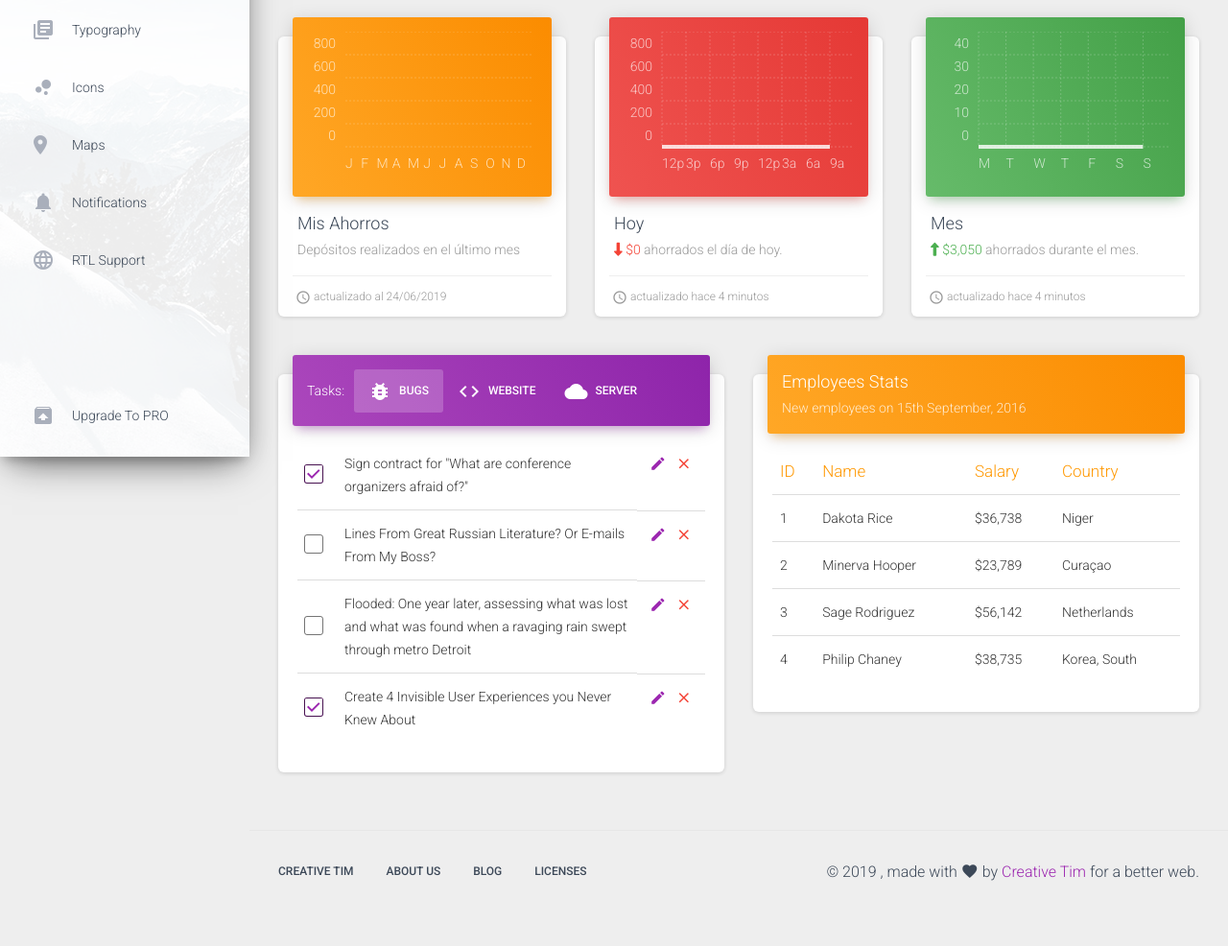
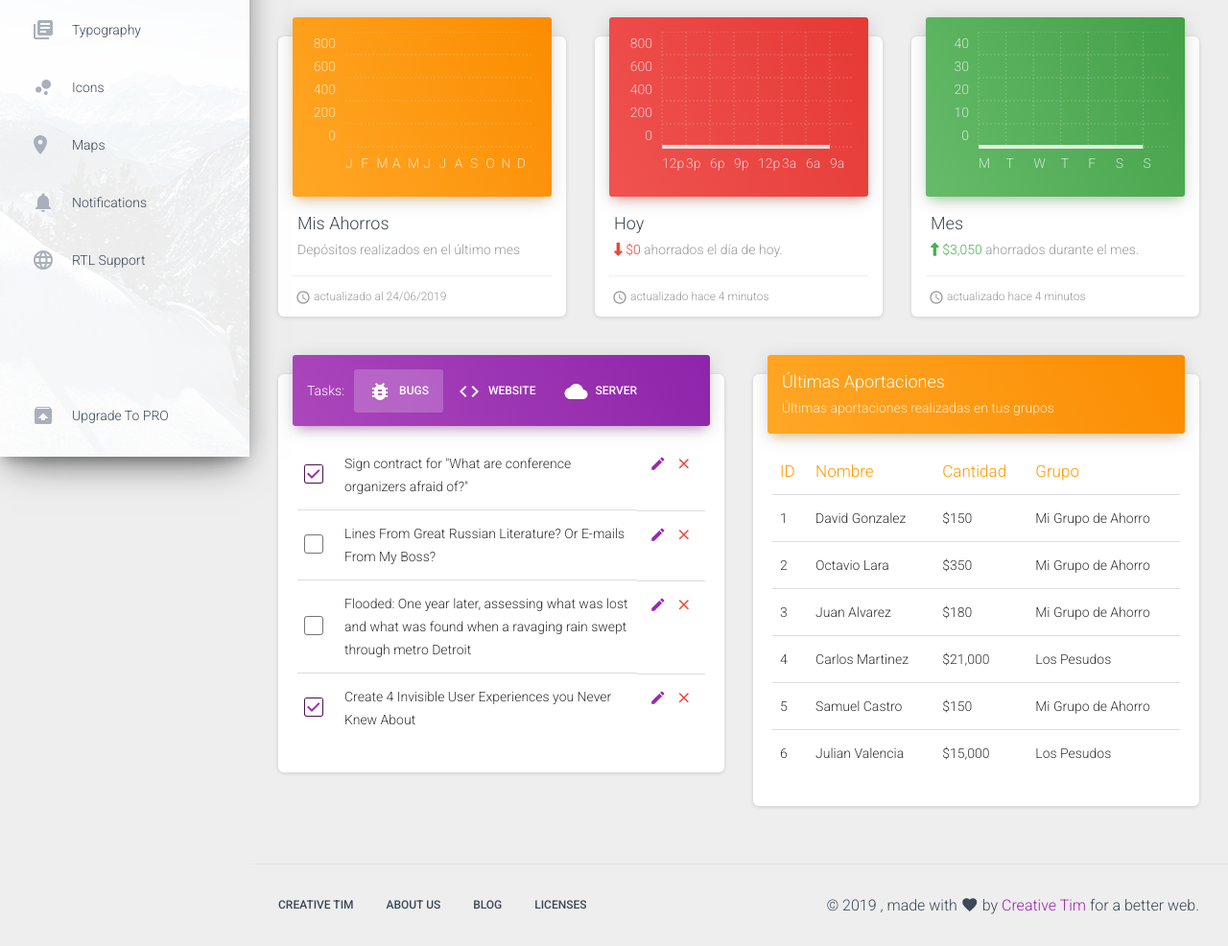
Before and after one commit to drck/awshakaton, a website: page pages/dashboard.html in a window 1280 px wide. Shown: the part 324-1310 px from the top of the page at 96% size. Before the commit the page ends 1275 px from the top, so only its background shows below. Drawn offline with nearby package versions, Linux system fonts and the light colour scheme; some packages are replaced by stand-ins of ours.

Commit message:
Últimas aportaciones

```diff
--- a/pages/dashboard.html
+++ b/pages/dashboard.html
@@ -606,41 +606,53 @@
                     <div class="col-lg-6 col-md-12">
                         <div class="card">
                             <div class="card-header card-header-warning">
-                                <h4 class="card-title">Employees Stats</h4>
-                                <p class="card-category">New employees on 15th September, 2016</p>
+                                <h4 class="card-title">Últimas Aportaciones</h4>
+                                <p class="card-category">Últimas aportaciones realizadas en tus grupos</p>
                             </div>
                             <div class="card-body table-responsive">
                                 <table class="table table-hover">
                                     <thead class="text-warning">
                                     <th>ID</th>
-                                    <th>Name</th>
-                                    <th>Salary</th>
-                                    <th>Country</th>
+                                    <th>Nombre</th>
+                                    <th>Cantidad</th>
+                                    <th>Grupo</th>
                                     </thead>
                                     <tbody>
                                     <tr>
                                         <td>1</td>
-                                        <td>Dakota Rice</td>
-                                        <td>$36,738</td>
-                                        <td>Niger</td>
+                                        <td>David Gonzalez</td>
+                                        <td>$150</td>
+                                        <td>Mi Grupo de Ahorro</td>
                                     </tr>
                                     <tr>
                                         <td>2</td>
-                                        <td>Minerva Hooper</td>
-                                        <td>$23,789</td>
-                                        <td>Curaçao</td>
+                                        <td>Octavio Lara</td>
+                                        <td>$350</td>
+                                        <td>Mi Grupo de Ahorro</td>
                                     </tr>
                                     <tr>
                                         <td>3</td>
-                                        <td>Sage Rodriguez</td>
-                                        <td>$56,142</td>
-                                        <td>Netherlands</td>
+                                        <td>Juan Alvarez</td>
+                                        <td>$180</td>
+                                        <td>Mi Grupo de Ahorro</td>
                                     </tr>
                                     <tr>
                                         <td>4</td>
-                                        <td>Philip Chaney</td>
-                                        <td>$38,735</td>
-                                        <td>Korea, South</td>
+                                        <td>Carlos Martinez</td>
+                                        <td>$21,000</td>
+                                        <td>Los Pesudos</td>
+                                    </tr>
+                                    <tr>
+                                        <td>5</td>
+                                        <td>Samuel Castro</td>
+                                        <td>$150</td>
+                                        <td>Mi Grupo de Ahorro</td>
+                                    </tr>
+                                    <tr>
+                                        <td>6</td>
+                                        <td>Julian Valencia</td>
+                                        <td>$15,000</td>
+                                        <td>Los Pesudos</td>
                                     </tr>
                                     </tbody>
                                 </table>
```
